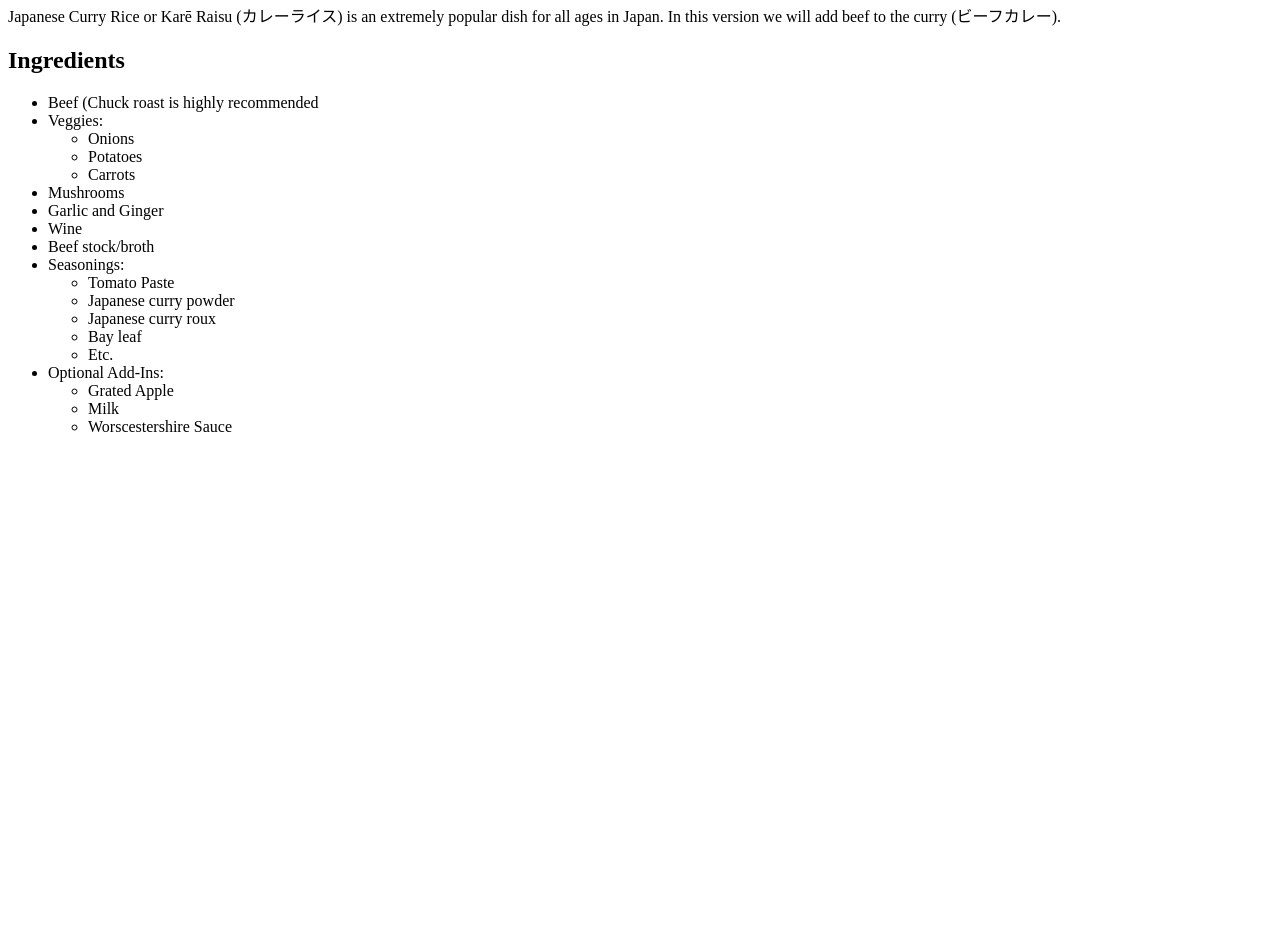
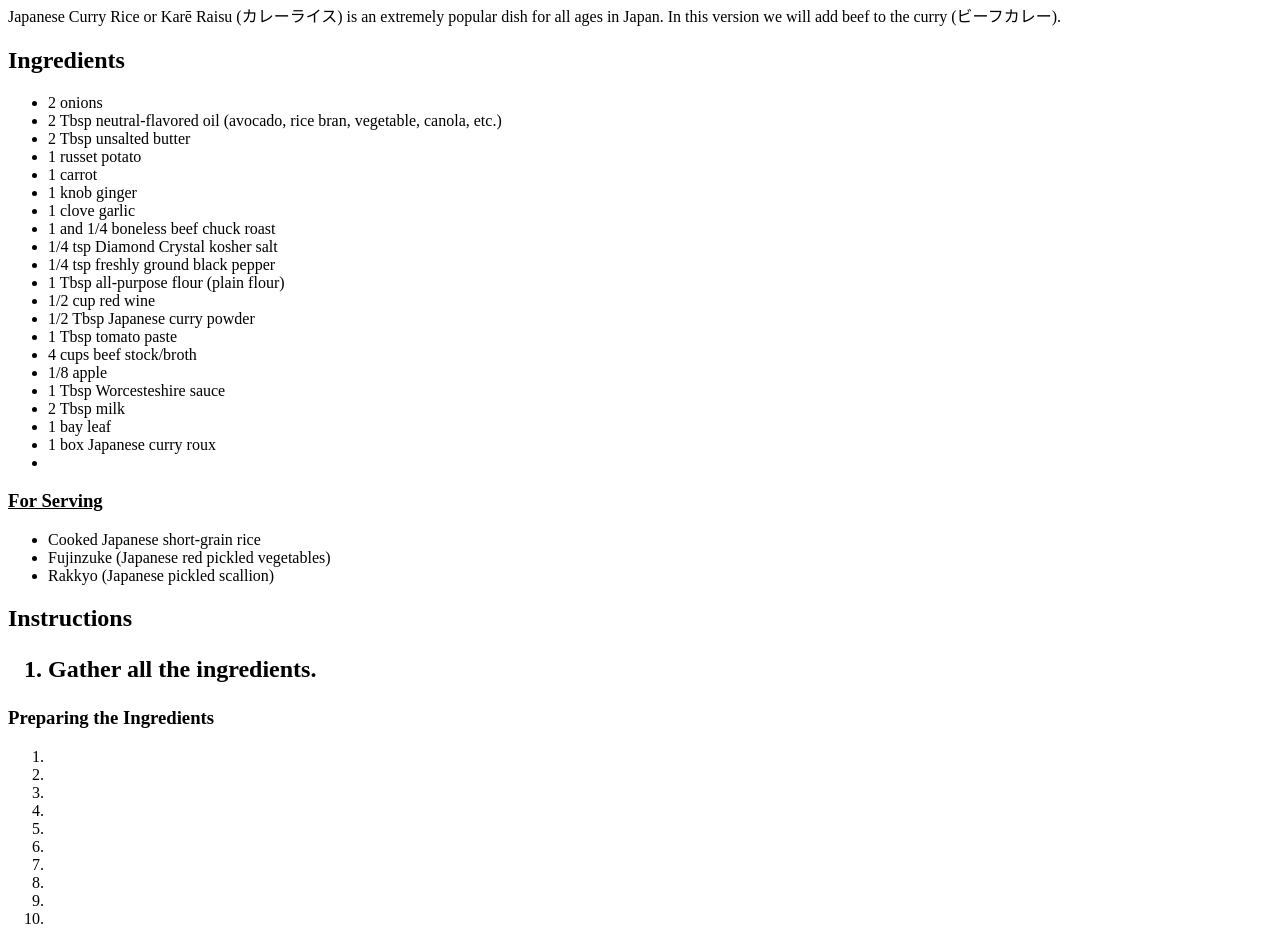
Before and after one commit to tdalbertson/odin-recipes, a plain HTML site: page recipes/beef-curry.html in a window 1280 px wide. Shown: the part 673-1617 px from the top of the page. Before the commit the page ends 1125 px from the top, so only its background shows below. Drawn offline with Linux system fonts and the light colour scheme.

Commit message:
Redo Ingredients list and start Instructions

```diff
--- a/recipes/beef-curry.html
+++ b/recipes/beef-curry.html
@@ -11,34 +11,51 @@
     <p>Japanese Curry Rice or Karē Raisu (カレーライス) is an extremely popular dish for all ages in Japan. In this version we will add beef to the curry (ビーフカレー).</p>
     <h2>Ingredients</h2>
     <ul>
-        <li>Beef (Chuck roast is highly recommended</li>
-        <li>Veggies:
-            <ul>
-                <li>Onions</li>
-                <li>Potatoes</li>
-                <li>Carrots</li>
-            </ul>
-        </li>
-        <li>Mushrooms</li>
-        <li>Garlic and Ginger</li>
-        <li>Wine</li>
-        <li>Beef stock/broth</li>
-        <li>Seasonings:
-            <ul>
-                <li>Tomato Paste</li>
-                <li>Japanese curry powder</li>
-                <li>Japanese curry roux</li>
-                <li>Bay leaf</li>
-                <li>Etc.</li>
-            </ul>
-        </li>
-        <li>Optional Add-Ins:
-            <ul>
-                <li>Grated Apple</li>
-                <li>Milk</li>
-                <li>Worscestershire Sauce</li>
-            </ul>
-        </li>
+        <li>2 onions</li>
+        <li>2 Tbsp neutral-flavored oil (avocado, rice bran, vegetable, canola, etc.) </li>
+        <li>2 Tbsp unsalted butter</li>
+        <li>1 russet potato</li>
+        <li>1 carrot</li>
+        <li>1 knob ginger</li>
+        <li>1 clove garlic</li>
+        <li>1 and 1/4 boneless beef chuck roast</li>
+        <li>1/4 tsp Diamond Crystal kosher salt</li>
+        <li>1/4 tsp freshly ground black pepper</li>
+        <li>1 Tbsp all-purpose flour (plain flour)</li>
+        <li>1/2 cup red wine</li>
+        <li>1/2 Tbsp Japanese curry powder</li>
+        <li>1 Tbsp tomato paste</li>
+        <li>4 cups beef stock/broth</li>
+        <li>1/8 apple</li>
+        <li>1 Tbsp Worcesteshire sauce</li>
+        <li>2 Tbsp milk</li>
+        <li>1 bay leaf</li>
+        <li>1 box Japanese curry roux</li>
+        <li></li>
     </ul>
-</body>
+    <h3><strong><u>For Serving</u></strong></h3>
+    <ul>
+        <li>Cooked Japanese short-grain rice</li>
+        <li>Fujinzuke (Japanese red pickled vegetables)</li>
+        <li>Rakkyo (Japanese pickled scallion)</li>
+    </ul>
+    <h2>Instructions
+        <ol>
+            <li>Gather all the ingredients.</li>
+        </ol>
+        <h3>Preparing the Ingredients</h3>
+        <ol>
+            <li></li>
+            <li></li>
+            <li></li>
+            <li></li>
+            <li></li>
+            <li></li>
+            <li></li>
+            <li></li>
+            <li></li>
+            <li></li>
+        </ol>
+    </h2>
+    </body>
 </html>
```
